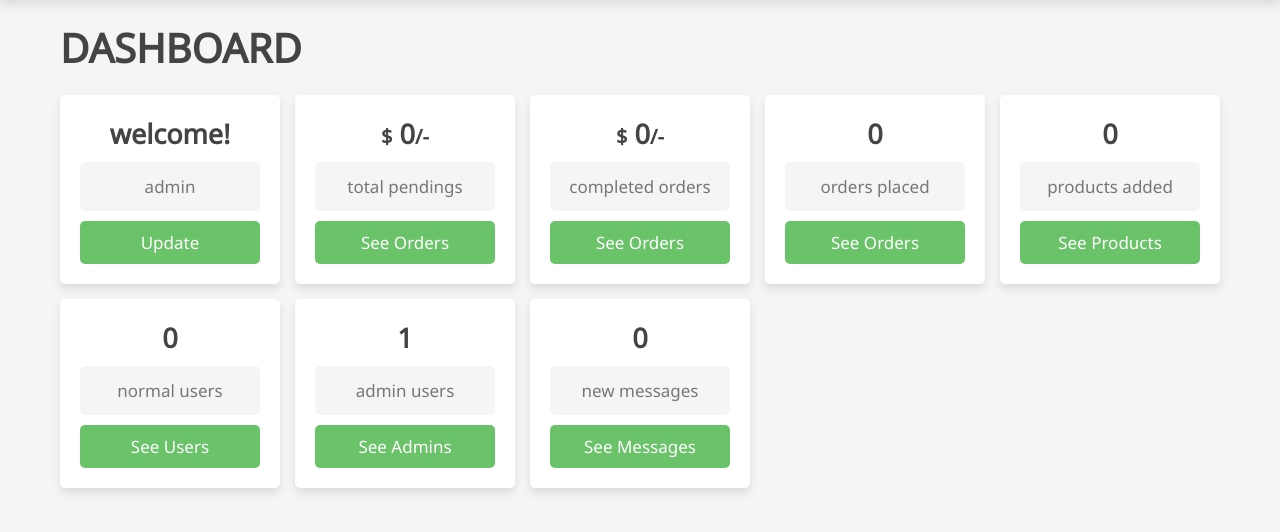
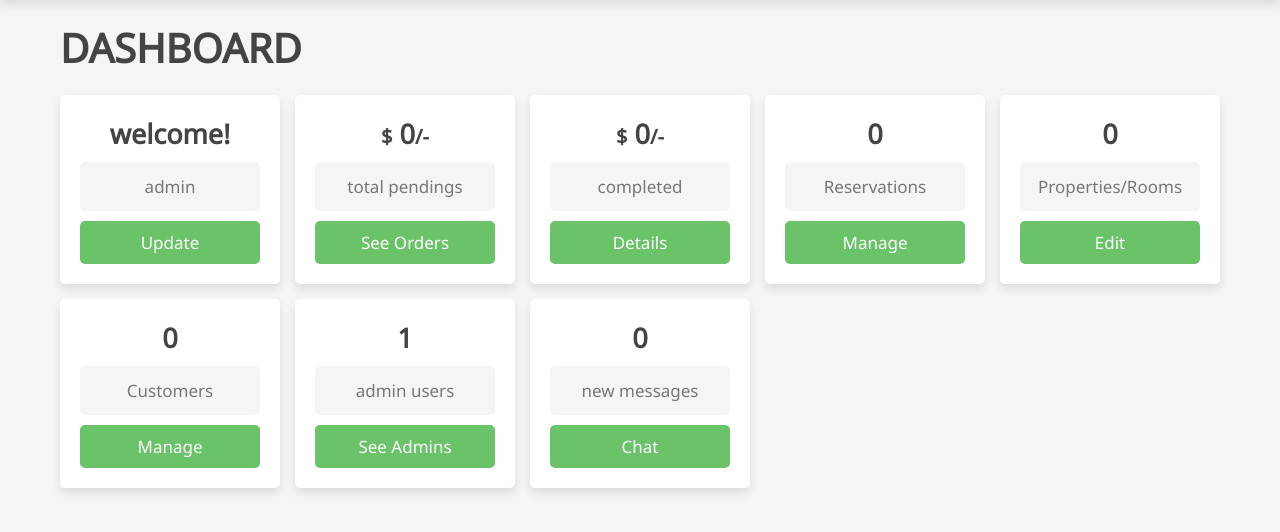
Before and after one commit to shav74/petwet, a PHP site: page /admin/dashboard.php in a window 1280 px wide. Shown: the part 74-606 px from the top of the page. Run offline with PHP 8.4, Linux system fonts and the light colour scheme; a user stored in the database is signed in; data comes from the database, SQL or seed files in the repository; data that the repository does not hold is empty; some libraries are stand-ins or nearby versions.

Commit message:
aluthma eka

```diff
--- a/ecommerce website/admin/dashboard.php
+++ b/ecommerce website/admin/dashboard.php
@@ -77,8 +77,8 @@ if (!isset($admin_id)) {
             <h3><span>$</span>
                <?= $total_completes; ?><span>/-</span>
             </h3>
-            <p>completed orders</p>
-            <a href="placed_orders.php" class="btn">see orders</a>
+            <p>completed</p>
+            <a href="placed_orders.php" class="btn">Details</a>
          </div>
 
          <div class="box">
@@ -90,8 +90,8 @@ if (!isset($admin_id)) {
             <h3>
                <?= $number_of_orders; ?>
             </h3>
-            <p>orders placed</p>
-            <a href="placed_orders.php" class="btn">see orders</a>
+            <p>Reservations</p>
+            <a href="placed_orders.php" class="btn">Manage</a>
          </div>
 
          <div class="box">
@@ -103,8 +103,8 @@ if (!isset($admin_id)) {
             <h3>
                <?= $number_of_products; ?>
             </h3>
-            <p>products added</p>
-            <a href="products.php" class="btn">see products</a>
+            <p>Properties/Rooms</p>
+            <a href="products.php" class="btn">Edit</a>
          </div>
 
          <div class="box">
@@ -116,8 +116,8 @@ if (!isset($admin_id)) {
             <h3>
                <?= $number_of_users; ?>
             </h3>
-            <p>normal users</p>
-            <a href="users_accounts.php" class="btn">see users</a>
+            <p>Customers</p>
+            <a href="users_accounts.php" class="btn">Manage</a>
          </div>
 
          <div class="box">
@@ -143,7 +143,7 @@ if (!isset($admin_id)) {
                <?= $number_of_messages; ?>
             </h3>
             <p>new messages</p>
-            <a href="messages.php" class="btn">see messages</a>
+            <a href="messages.php" class="btn">Chat</a>
          </div>
 
       </div>
```
